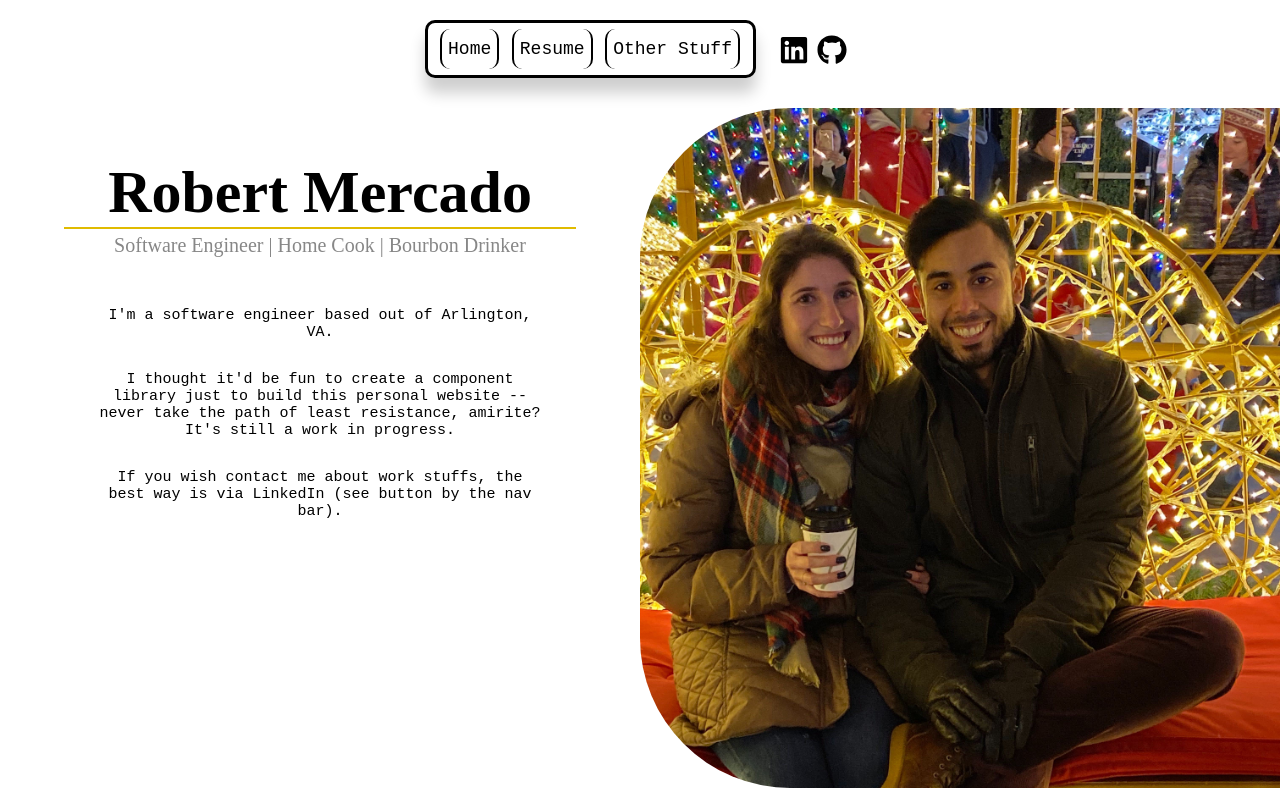
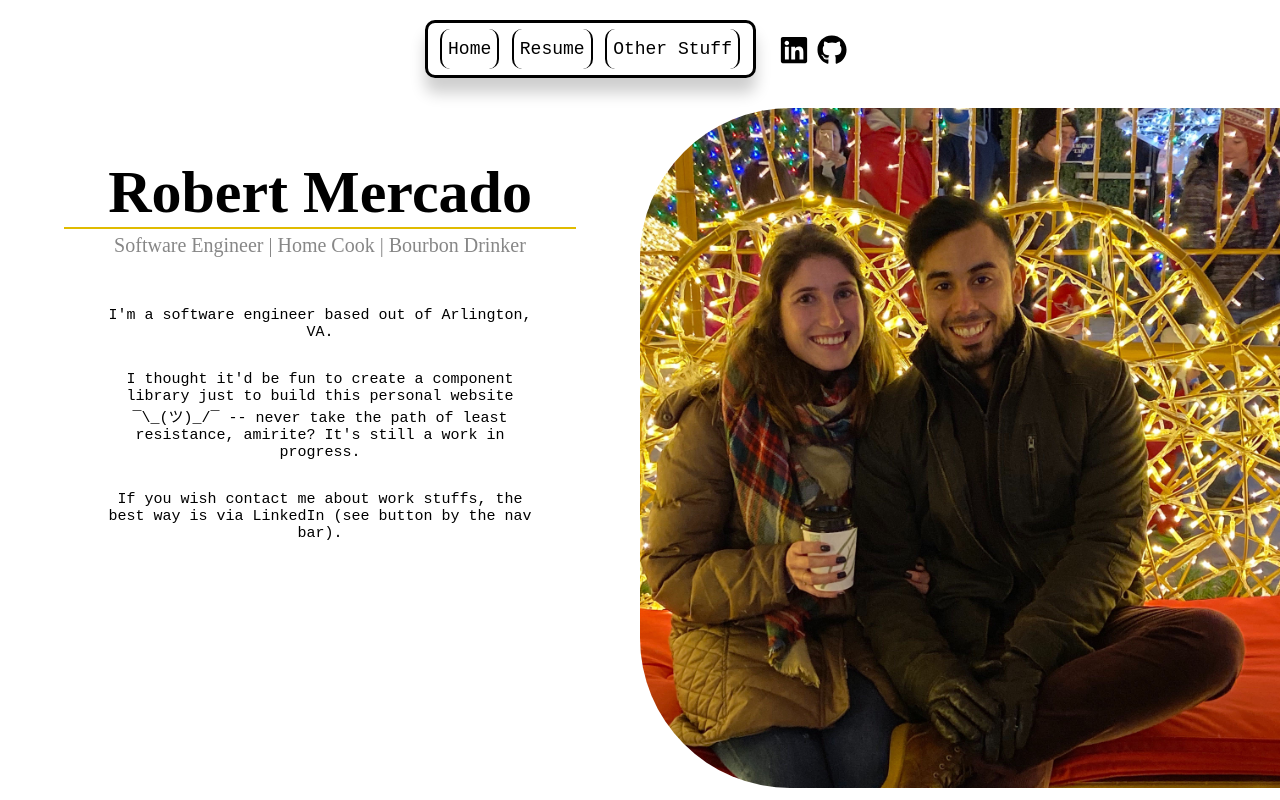
Before and after one commit to BitwiseMercenary/TheDistillery, a React (Create React App) app: page / in a window 1280 px wide. Built offline with nearby package versions, Linux system fonts and the light colour scheme.

Commit message:
added shrug

```diff
--- a/src/pages/Home/Home.tsx
+++ b/src/pages/Home/Home.tsx
@@ -40,8 +40,8 @@ export const Home = () => {
           </P>
           <P fontFamily="monospace">
             I thought it'd be fun to create a component library just to build
-            this personal website -- never take the path of least resistance,
-            amirite? It's still a work in progress.
+            this personal website ¯\_(ツ)_/¯ -- never take the path of least
+            resistance, amirite? It's still a work in progress.
           </P>
           <P fontFamily="monospace">
             If you wish contact me about work stuffs, the best way is via
```
